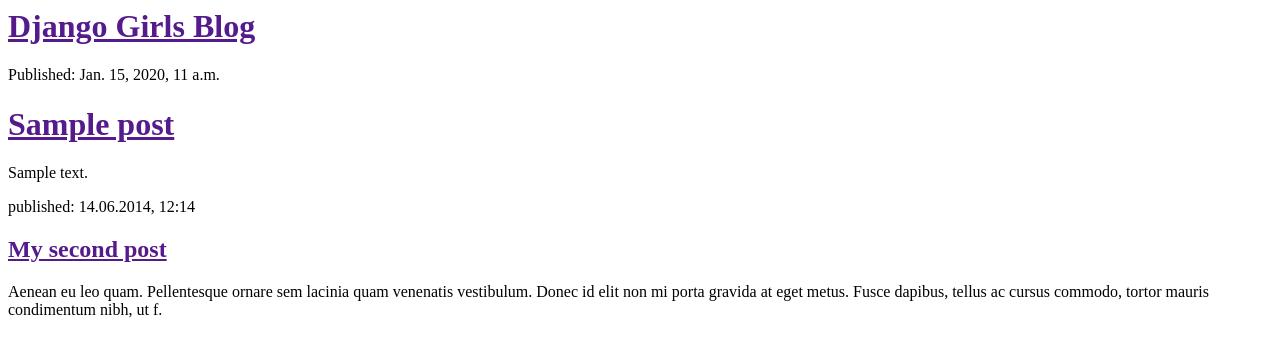
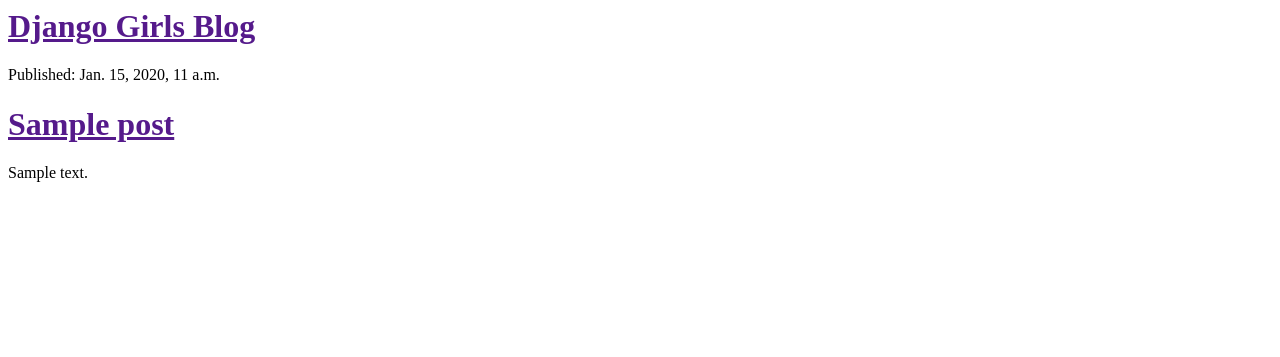
Before and after one commit to andela-calim/my-first-blog, a Django app: template blog/templates/blog/post_list.html in a window 1280 px wide. Shown: the top 357 px of the page. Run offline with Django 3.2, Linux system fonts and the light colour scheme; the template is opened without the code that fills it: values that come from a table or form of the project are taken from there, others are empty; tables that the repository leaves empty hold one stand-in row (values such as "Sample post"); parts of the project's set-up code (start-up, migrations or seed data) failed here and were passed over.

Commit message:
delete dummy text

```diff
--- a/blog/templates/blog/post_list.html
+++ b/blog/templates/blog/post_list.html
@@ -14,13 +14,5 @@
             <p>{{ post.text|linebreaksbr }}</p>
         </div>
         {% endfor %}
-
-
-        <div>
-            <p>published: 14.06.2014, 12:14</p>
-            <h2><a href="">My second post</a></h2>
-            <p>Aenean eu leo quam. Pellentesque ornare sem lacinia quam venenatis vestibulum. Donec id elit non mi porta gravida at eget metus. Fusce dapibus, tellus ac cursus commodo, tortor mauris condimentum nibh, ut f.</p>
-        </div>
-
     </body>
 </html>
--- a/mysite/urls.py
+++ b/mysite/urls.py
@@ -17,6 +17,6 @@
 from django.contrib import admin
 
 urlpatterns = [
-    url(r'^admin', admin.site.urls),
+    url(r'^admin/', admin.site.urls),
     url(r'', include('blog.urls')),
 ]
```
